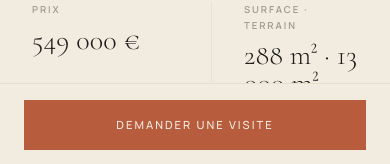
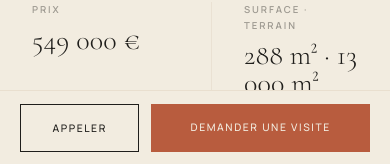
Before and after one commit to jeanbaptistetrinque-bit/trinque_immobilier_marquefave, a Next.js app: page /le-moulin in a window 390 px wide. Shown: the part 678-842 px from the top of the page. Built offline with nearby package versions, Linux system fonts and the light colour scheme.

Commit message:
feat: numéro de téléphone — header desktop + sticky mobile

```diff
--- a/components/Header.tsx
+++ b/components/Header.tsx
@@ -66,6 +66,21 @@ export default function Header() {
               {item.label}
             </Link>
           ))}
+          <a
+            href="tel:+33608907571"
+            style={{
+              fontFamily: "Manrope, system-ui, sans-serif",
+              fontSize: "0.75rem",
+              fontWeight: 500,
+              letterSpacing: "0.12em",
+              color: "#B85C3E",
+              textDecoration: "none",
+              transition: "opacity 0.2s ease",
+            }}
+            className="hover:opacity-70"
+          >
+            06 08 90 75 71
+          </a>
         </nav>
 
         {/* Mobile — menu burger minimal (placeholder) */}
--- a/components/StickyMobileCTA.tsx
+++ b/components/StickyMobileCTA.tsx
@@ -22,25 +22,46 @@ export default function StickyMobileCTA({
       style={{
         backgroundColor: "#F2ECE0",
         borderTop: "1px solid #C9B79A40",
-        padding: "1rem 1.5rem",
-        paddingBottom: "calc(1rem + env(safe-area-inset-bottom))",
+        padding: "0.85rem 1.25rem",
+        paddingBottom: "calc(0.85rem + env(safe-area-inset-bottom))",
+        display: "flex",
+        gap: "0.75rem",
       }}
     >
+      {/* Appeler */}
+      <a
+        href="tel:+33608907571"
+        style={{
+          flex: 1,
+          textAlign: "center",
+          border: "1px solid #1F1E1B",
+          color: "#1F1E1B",
+          fontFamily: "Manrope, sans-serif",
+          fontSize: "0.65rem",
+          fontWeight: 500,
+          letterSpacing: "0.15em",
+          textTransform: "uppercase",
+          textDecoration: "none",
+          padding: "0.9rem 0.5rem",
+        }}
+      >
+        Appeler
+      </a>
+      {/* Formulaire */}
       <Link
         href={href}
         style={{
-          display: "block",
-          width: "100%",
+          flex: 2,
           textAlign: "center",
           backgroundColor: "#B85C3E",
           color: "#F2ECE0",
           fontFamily: "Manrope, sans-serif",
-          fontSize: "0.7rem",
+          fontSize: "0.65rem",
           fontWeight: 500,
-          letterSpacing: "0.18em",
+          letterSpacing: "0.15em",
           textTransform: "uppercase",
           textDecoration: "none",
-          padding: "1rem",
+          padding: "0.9rem 0.5rem",
         }}
       >
         {label}
```
